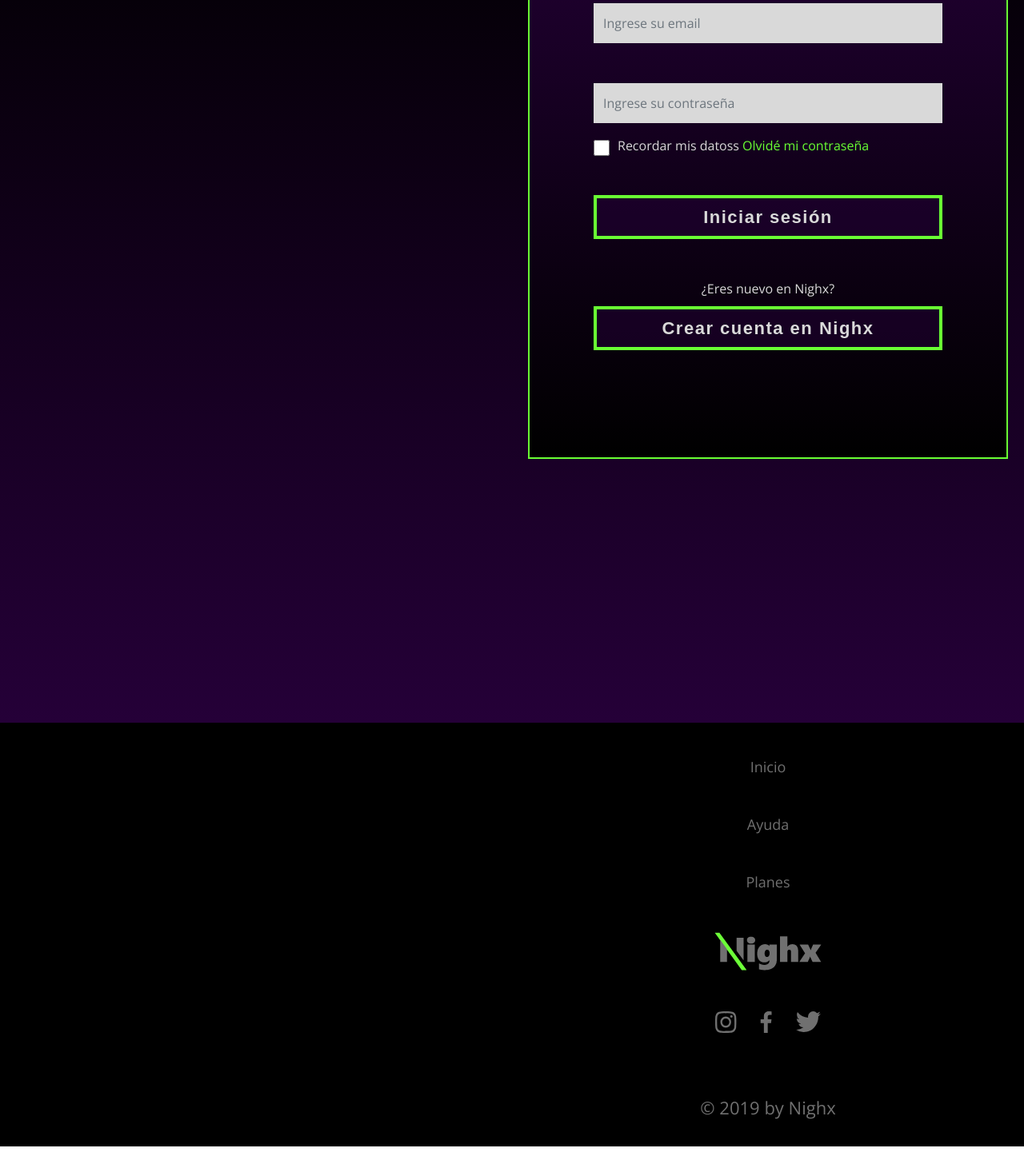
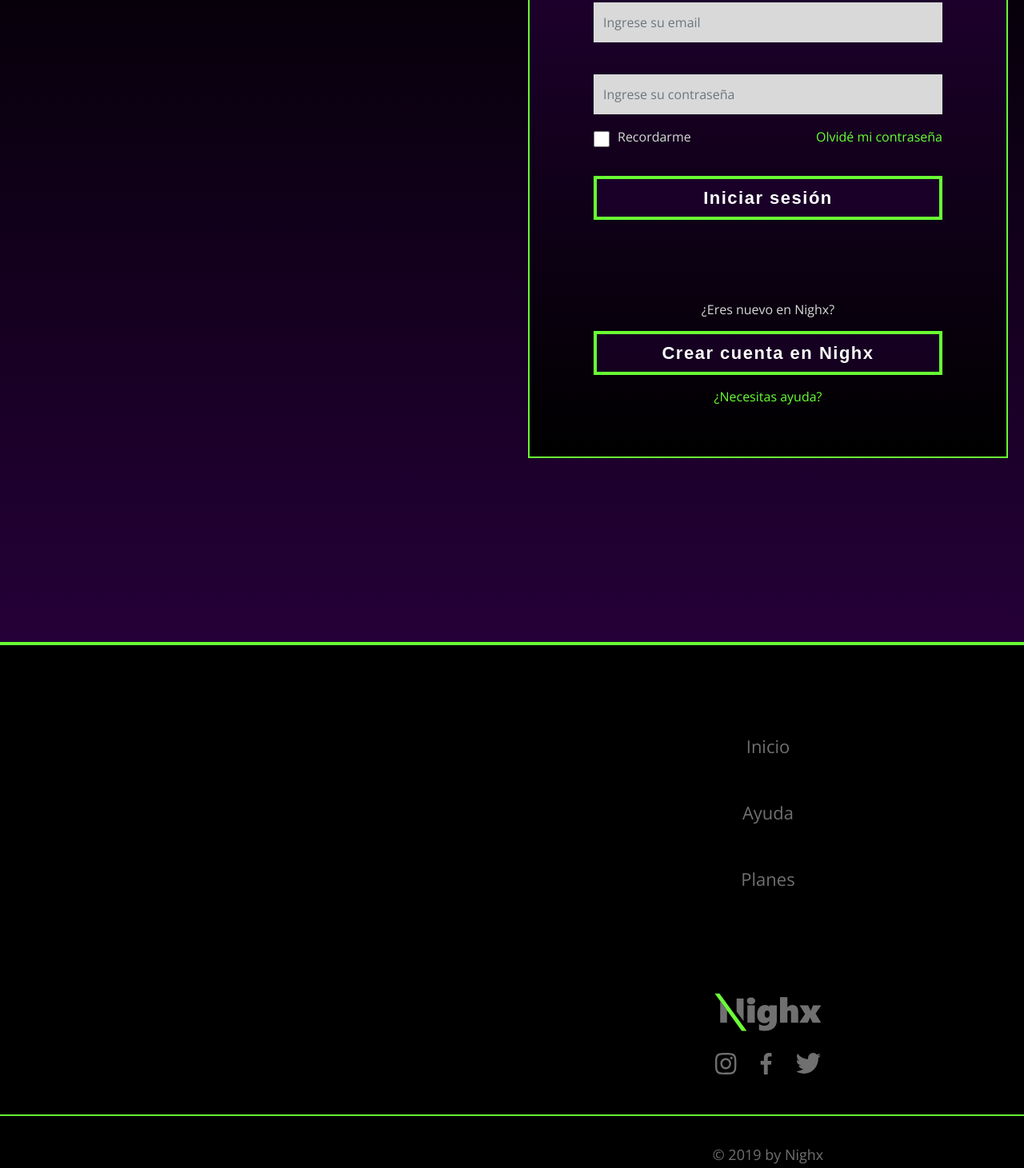
Before and after one commit to german-wibaux/nighx-integrador, a plain HTML site: page login.html in a window 1280 px wide. Shown: the part 451-1912 px from the top of the page at 80% size. Before the commit the page ends 1885 px from the top, so only its background shows below. Drawn offline with nearby package versions, Linux system fonts and the light colour scheme.

Commit message:
login desktop cerrado

```diff
--- a/css/login.css
+++ b/css/login.css
@@ -72,13 +72,21 @@ header {
 h1 {
     margin-bottom:50px;
 }
+a.PregFrec {
+    color: rgb(105, 255, 51);
+    text-align: center;
+    margin-top:15px;
+    width: 100%;
+}
 a.recoverPassword {
     color: rgb(105, 255, 51);
     margin-right: 0px;
     margin-bottom: 50px;
 }
 .form-check {
-    margin-bottom: 50px;
+    display: flex;
+    justify-content: space-between;
+    height: 25px;
 }
 button {
     border-radius: 0px !important;
@@ -94,16 +102,16 @@ button {
 }
 .buttonForm {
     width: 436px;
-
+    margin-top: 20px;
 }
 .newAcount {
-    margin-top: 50px;
-    margin-bottom: 10px;
+    margin-top: 100px;
+    margin-bottom: -5px;
     text-align: center;
 }
 /* Outline button */
 .outline-btn {
-    color: #D9D9D9;
+    background: rgb(217, 217, 217);
     border-color: rgb(105, 255, 51) !important;
 }
 .btn-primary {
@@ -112,17 +120,24 @@ button {
 .btn-primary:hover {
     background-color: rgba(37, 0, 56, 1);
 }
+.form-check {
+    padding-left: 0px;
+}
 .form-check-label {
-    margin-left: 10px;
+    margin-left: 30px;
 }
 
 .form-check-input {
+    margin-left: 0px;
     height: 20px;
     width: 20px;
 }
+.containerItemForm {
+justify-content: space-around;
+}
 .input {
     margin-bottom: 10px;
-    margin-top: 50px;
+    margin-top: 40px;
     border-radius: 0px;
     background: rgb(217, 217, 217);
     border: none;
@@ -136,13 +151,12 @@ button {
     color: rgb(37, 0, 56);
     box-shadow: 0 0 0 2px rgba(105,255,51,.8);
 }
-.form-check-input {
 
-}
 /*BODY*/
 .container {
     margin: 0px;
-    height: 1080px;
+    margin-top: -1px;
+    height: 980px;
     width: 1920px;
     max-width: 1920px;
     background-image: linear-gradient(rgb(0, 0, 0) 0%, rgb(37, 0, 56) 100%);
@@ -209,6 +223,7 @@ button {
     left: 20px;
     padding-right: 30px;
 }
+/* FOOTER */
 .footerContainer {
     height: 500px;
     width: 1920px;
@@ -216,49 +231,52 @@ button {
     align-items: center;
     justify-content: center;
     background-color: black;
-
 }
 .footerInfoContainer {
     display: block;
     width: 100%;
 }
-hr {
-    margin: 0;
-    width: 100%;
-    height: 4px;
-    background-color: #rgb(105, 255, 51);;
+.icons-social {
+    margin-bottom: 50px;
 }
-hr.thin {
-    height: 1px;
-}
-/* FOOTER */
 footer {
     width: 1920px;
     background: black;
-    border-top: 4px solid #rgb(105, 255, 51);;
+    border-top: 4px solid rgb(105, 255, 51);;
     text-align: center;
-    color: #707070;
+    color: rgb(112, 112, 112);
 }
 footer .links {
     height: 430px;
-    font-size: 18px;
-    padding: 20px 0;
+    font-size: 22px;
+    padding-top: 110px;
+    padding-bottom: 20px;
+}
+.footer-logo{
+    height: 50px;
+    margin-bottom: 30px;
 }
 .links a {
     /* text-decoration: none; */
-    color: #707070;
+    color: rgb(112, 112, 112);
+    display: inline-block;
+    justify-content: space-between;
+    margin-bottom: 50px;
+}
+.links a:hover {
+    color: rgb(217, 217, 217);
 }
 footer .copyright {
     height: 100px;
-    border-top: 2px solid #rgb(105, 255, 51);;
+    border-top: 2px solid rgb(105, 255, 51);;
     padding: 35px 0;
-    font-size: 22px;
+    font-size: 18px;
 }
 /* FOOTER Mobile */
 @media (max-width: 375px) {
     footer {
         width: 375px;
-        border-top: 2px solid #rgb(105, 255, 51);;
+        border-top: 2px solid rgb(105, 255, 51);;
     }
     footer .links {
         height: 150px;
@@ -272,12 +290,13 @@ footer .copyright {
     footer img {
         transform: scale(0.4);
     }
-    .footer-logo {
+    .footer-logo{
         height: 50px;
+        margin-bottom: 30px;
     }
     footer .copyright {
         height: 45px;
-        border-top: 1px solid #rgb(105, 255, 51);;
+        border-top: 1px solid rgb(105, 255, 51);;
         padding: 10px 0;
         font-size: 12px;
     }
--- a/login.html
+++ b/login.html
@@ -29,36 +29,47 @@
             <form>
                 <div class="form-group">
                     <input type="email" class="form-control input" id="exampleInputEmail1" aria-describedby="emailHelp" placeholder="Ingrese su email">
+                    <div class="containerItemForm">
+
+                    </div>
                 </div>
                 <div class="form-group">
                     <input type="password" class="form-control input" id="exampleInputPassword1" placeholder="Ingrese su contraseña">
                 </div>
                 <div class="form-group form-check">
                     <input type="checkbox" class="form-check-input" id="exampleCheck1">
-                    <label class="form-check-label color_text_global" for="exampleCheck1">Recordar mis datoss</label>
+                    <label class="form-check-label color_text_global" for="exampleCheck1">Recordarme</label>
                     <a class="recoverPassword" href="">Olvidé mi contraseña</a>
                 </div>
                 <button class="buttonForm btn btn-primary outline-btn" >Iniciar sesión</button>
                 <p class="color_text_global newAcount">¿Eres nuevo en Nighx?</p>
                 <button class="buttonForm btn btn-primary outline-btn" >Crear cuenta en Nighx</button>
+                <div class="form-group form-check">
+                    <a class="PregFrec recoverPassword" href="">¿Necesitas ayuda?</a>
+                </div>
             </form>
         </div>
     </div>
     <footer>
-        <div class="links d-flex flex-column justify-content-around">
-            <a href="#">Inicio</a>
-            <a href="#">Ayuda</a>
-            <a href="#">Planes</a>
-            <div class="footer-logo">
-                <img src="./images/icons/logo_footer.png" alt="">
+        <div>
+            <div class="links d-flex flex-column justyify-content-around">
+                <a href="#">Inicio</a>
+                <a href="#">Ayuda</a>
+                <a href="#">Planes</a>
             </div>
             <div>
-                <img src="./images/icons/social-footer.svg" alt="">
+                <div class="footer-logo">
+                    <img src="./images/icons/logo_footer.png" alt="">
+                </div>
+                <div class="icons-social">
+                    <img src="./images/icons/social-footer.svg" alt="">
+                </div>
             </div>
+
         </div>
         <div class="copyright">
             <div>
-                © 2019 by Nighx
+                <p>© 2019 by Nighx</p>
             </div>
         </div>
     </footer>
```
